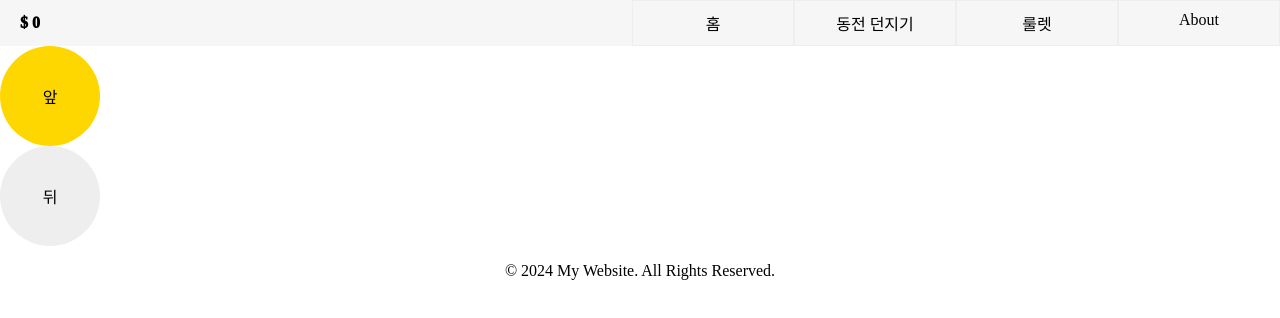
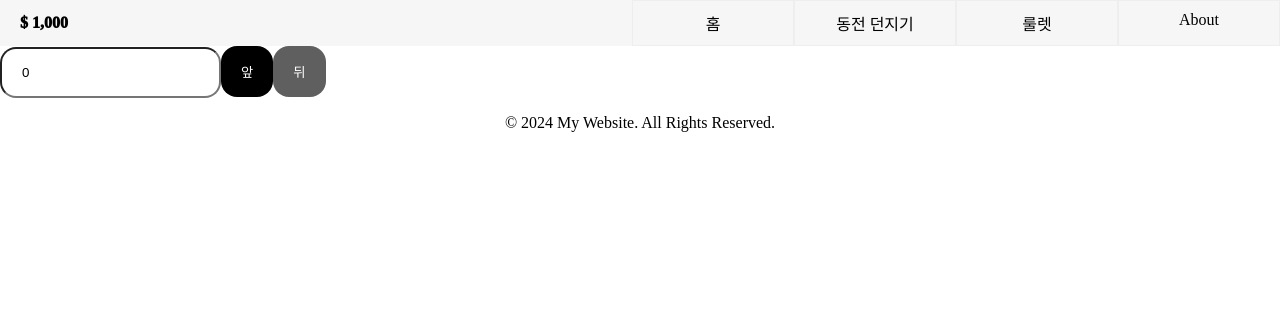
Before and after one commit to wichan7/w-gambit, a Next.js app: page /games/coin-flip in a window 1280 px wide. Shown: the top 318 px of the page. Built offline with nearby package versions, Linux system fonts and the light colour scheme.

Commit message:
feat: coin-flip (중간 저장)

```diff
--- a/src/app/games/coin-flip/page.tsx
+++ b/src/app/games/coin-flip/page.tsx
@@ -1,10 +1,55 @@
-import Coin from "@/components/Coin";
+"use client";
+
+import Button from "@/components/Button";
+import Input from "@/components/Input";
+import CoinFlipService from "@/services/coinFlipService";
+import { useContextStore } from "@/stores/useContextStore";
+import { ChangeEvent, useState } from "react";
 
 export default function CoinFlipPage() {
+  const { asset, addAsset } = useContextStore();
+  const [betAmount, setBetAmount] = useState<number>(0);
+
+  const { doFlip } = new CoinFlipService();
+
+  const handleBetAmountChange = (ev: ChangeEvent<HTMLInputElement>) => {
+    const value = Number(ev.target.value);
+    if (value > asset) {
+      return alert("더 크게는 안됨");
+    }
+
+    setBetAmount(value);
+  };
+
+  const handleBet = async (isFront: boolean) => {
+    if (asset === 0) {
+      return alert("0원은 배팅 안됨");
+    }
+
+    const _betAmount = betAmount;
+    addAsset(-_betAmount);
+
+    const { reward, isFront: resultIsFront } = await doFlip({
+      amount: _betAmount,
+      isFront,
+    });
+    console.log(reward, isFront, resultIsFront);
+
+    if (isFront === resultIsFront) {
+      addAsset(reward);
+      alert("성공 야호");
+    } else {
+      alert("실패 ㅠㅠ");
+    }
+  };
+
   return (
     <div>
-      <Coin />
-      <Coin isReverse />
+      <Input type="number" value={betAmount} onChange={handleBetAmountChange} />
+      <Button onClick={() => handleBet(false)}>앞</Button>
+      <Button variant="secondary" onClick={() => handleBet(true)}>
+        뒤
+      </Button>
     </div>
   );
 }
--- /dev/null
+++ b/src/services/coinFlipService.ts
@@ -0,0 +1,21 @@
+type FlipRequest = {
+  amount: number;
+  isFront: boolean;
+};
+
+type FlipResult = {
+  reward: number;
+  isFront: boolean;
+};
+
+export default class CoinFlipService {
+  doFlip = async ({ amount, isFront }: FlipRequest) =>
+    new Promise<FlipResult>((_resolve) => {
+      setTimeout(() => {
+        const result = Math.random() >= 0.5;
+        const reward = result === isFront ? amount * 2 : 0;
+
+        _resolve({ reward, isFront: result });
+      }, 1000);
+    });
+}
--- a/src/stores/useContextStore.ts
+++ b/src/stores/useContextStore.ts
@@ -9,9 +9,11 @@ interface ContextAction {
   addAsset: (amount: number) => void;
 }
 
+const initialAsset = 1000;
+
 export const useContextStore = create<ContextState & ContextAction>((set) => ({
-  asset: 0,
-  clearAsset: () => set({ asset: 0 }),
+  asset: initialAsset,
+  clearAsset: () => set({ asset: initialAsset }),
   addAsset: (amount: number) =>
     set(({ asset: prevAsset }) => ({ asset: prevAsset + amount })),
 }));
```
